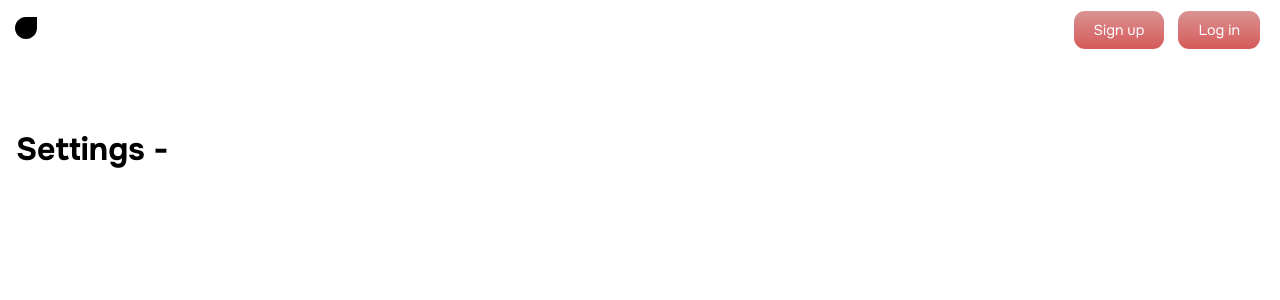
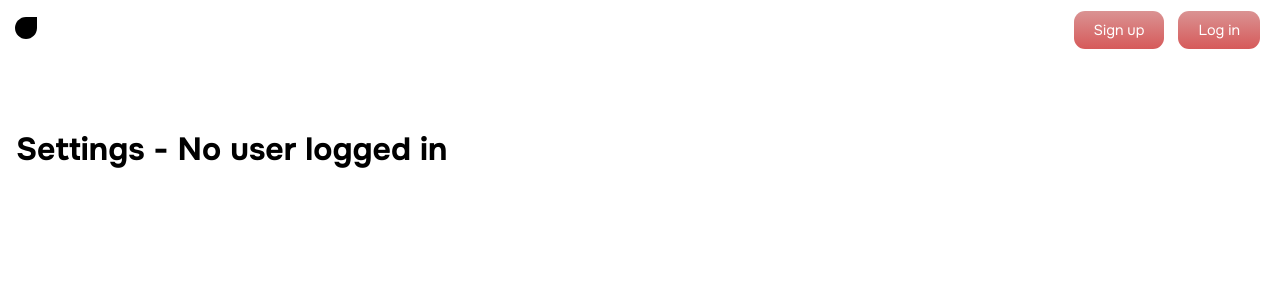
Before and after one commit to Escodon/Flavourdeck, a Next.js app: page /settings in a window 1280 px wide. Shown: the top 300 px of the page. Built offline with nearby package versions, Linux system fonts and the light colour scheme; no server answers; a web font is replaced by a local one.

Commit message:
settings page now displays username... ish

```diff
--- a/src/pages/api/users/db.ts
+++ b/src/pages/api/users/db.ts
@@ -4,7 +4,7 @@ import {
   signInWithEmailAndPassword,
 } from "firebase/auth";
 import { addDoc, collection } from "firebase/firestore";
-import { createContext, useContext } from 'react';
+import { createContext } from 'react';
 import { app, db } from "../firebase";
 import log from "../log";
 
@@ -25,7 +25,6 @@ export const UserContext = createContext<UserContextType>({
  * @returns {Promise} .
  */
 export async function authUser(email: string, password: string, router:any): Promise<any> {
-  const {setUser}  = useContext(UserContext);
   log(`Authenticating user with email ${email}`, "authUser");
   return signInWithEmailAndPassword(auth, email, password)
     .then((userCredential) => {
--- a/src/pages/settings.tsx
+++ b/src/pages/settings.tsx
@@ -1,5 +1,16 @@
 import Head from 'next/head';
+import { useRouter } from 'next/router';
+import { useContext } from 'react';
+import log from './api/log';
+import { UserContext } from './api/users/db';
+
 export default function UserSettings() {
+  const router = useRouter();
+  const { uid } = router.query;
+  const { user } = useContext(UserContext); // Access the user object from the context
+  log("User context: " + JSON.stringify(user), "settings")
+
+  log("Rendering user settings page for user with uid " + uid, "settings")
 
   return (
     <>
@@ -10,7 +21,7 @@ export default function UserSettings() {
         <link rel="icon" href="/favicon.ico" />
       </Head>
       <main>
-        <h1>Settings - </h1>
+        <h1>Settings - {user ? user.email : 'No user logged in'}</h1>
       </main>
     </>
   )
```
Also changed, not shown: src/pages/login.tsx (+4 -4 lines).
